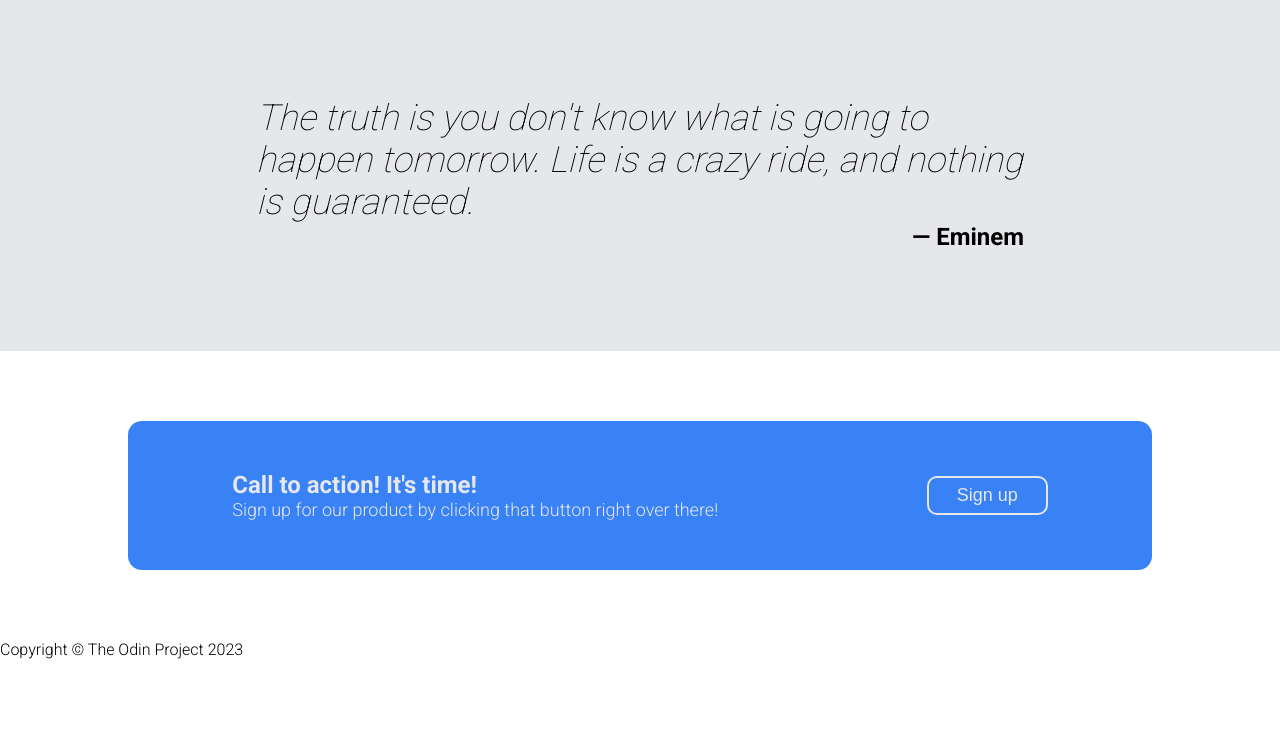
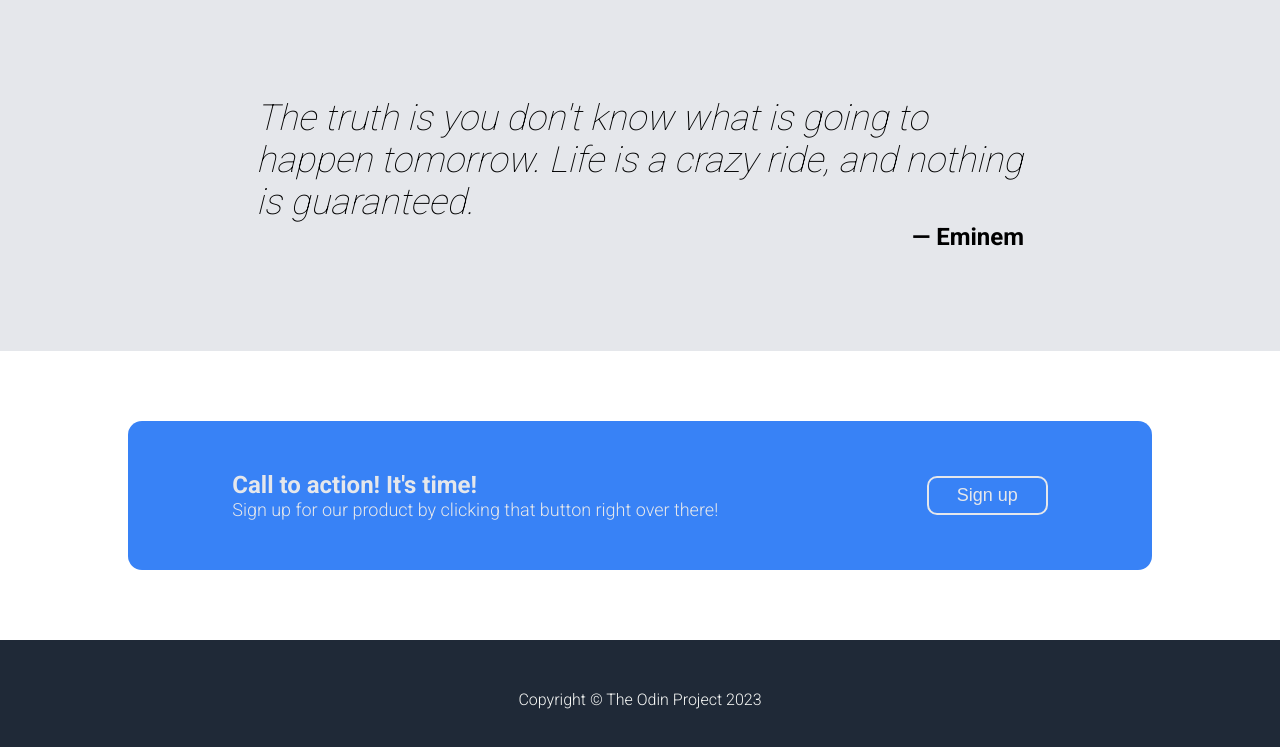
Before and after one commit to dejanpls/top-landing-page, a plain HTML site: page index.html in a window 1280 px wide. Shown: the part 907-1654 px from the top of the page. Before the commit the page ends 1566 px from the top, so only its background shows below. Drawn offline with Linux system fonts and the light colour scheme.

Commit message:
Style and center footer

```diff
--- a/style.css
+++ b/style.css
@@ -191,3 +191,16 @@ figcaption {
 	font-size: 18px;
 	border: 2px solid #E5E7EB;
 }
+
+
+/*footer*/
+
+.footer {
+	display: flex;
+	padding: 50px 0;
+	margin: 0 auto;
+	background: #1F2937;
+	color: #F9FAF8;
+	justify-content: center;
+	align-items: center;
+}
```
